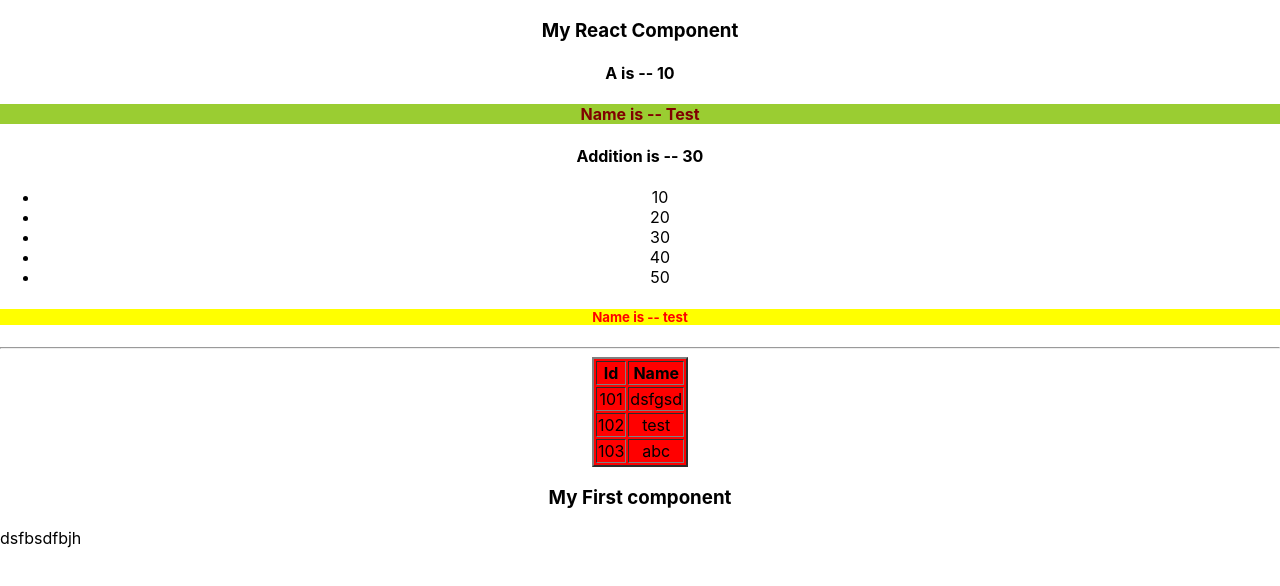
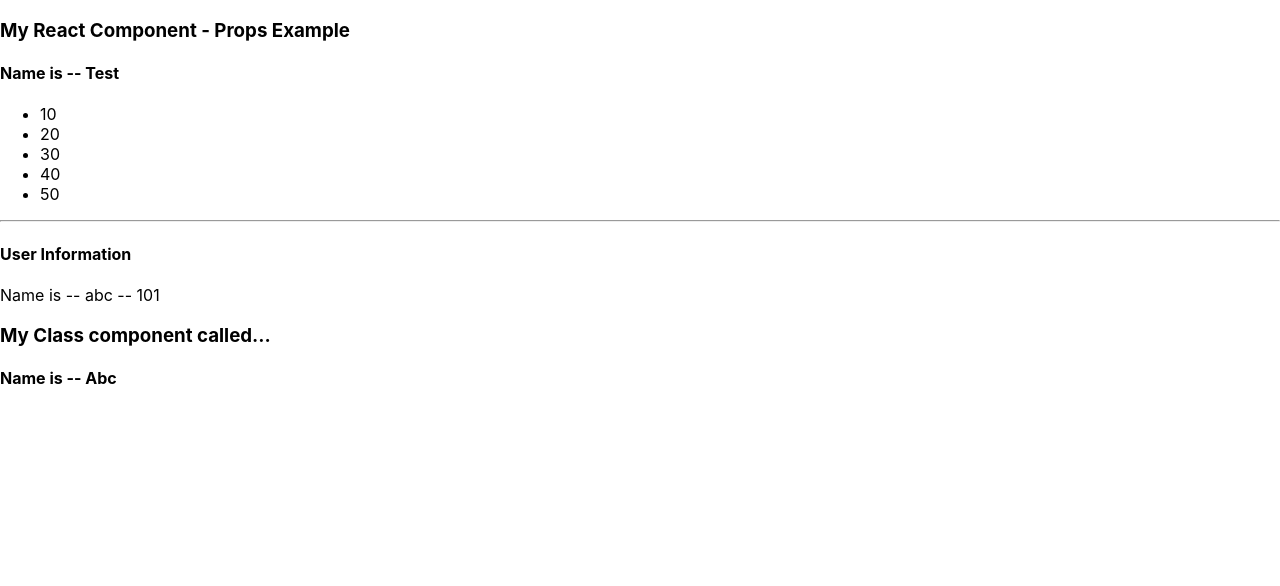
Before and after one commit to RinkalAdesaraTops/firstreactproject, a React (Create React App) app: page / in a window 1280 px wide. Shown: the top 586 px of the page. Built offline with nearby package versions, Linux system fonts and the light colour scheme.

Commit message:
class& props

```diff
--- a/src/App.js
+++ b/src/App.js
@@ -1,73 +1,25 @@
 import logo from './logo.svg';
 import './App.css';
 import Mycomponent from './Mycomponent';
+import Firstcomponent from './Firstcomponent';
+import ClassComponent from './ClassComponent';
 
 function App() {
-  let a=10;
-  let name = "Test";
-  let arr=[10,20,30,40,50]
-  let obj = {
-    "id":101,
-    "name":"test",
-    "age":25,
-    "salary":25000
-  }
-  let user = [
-    {
-      "uid":101,
-      "uname":"dsfgsd"
-    },
-    {
-      "uid":102,
-      "uname":"test"
-    },
-    {
-      "uid":103,
-      "uname":"abc"
-    }
-  ]
-  let st = {
-    color:"maroon",
-    backgroundColor:"yellowgreen"
+  const arr = [10,20,30,40,50]
+  const userObj = {
+    id:101,
+    name:"abc",
+    age:25,
+    salary:25890
   }
   return (
     <>
-    <div className="App">
-      <h3>My React Component</h3>
-      <h4>A is -- {a}</h4>
-      <h4 style={st}>Name is -- {name}</h4>
-      <h4>Addition is -- {10+20}</h4>
-      <ul>
-          {
-            arr.map((i,index)=>{
-              return <li key={index}>{i}</li>
-            })
-          }
-      </ul>
-      <h5 style={{color:"red",backgroundColor:"yellow"}}>Name is -- {obj.name}</h5>
-      <hr />
-      <table border={'2'} align='center' bgcolor='red'>
-        <tr>
-          <th>Id</th>
-          <th>Name</th>
-        </tr>
-        {
-          user.map((i)=>{
-              return (
-                <tr>
-                  <td>{i.uid}</td>
-                  <td>{i.uname}</td>
+    <div>
+      <h3>My React Component - Props Example</h3>
+      <Firstcomponent name="Test" testarr={arr} user={userObj} />
+      <ClassComponent name="Abc" />
+    </div>
 
-                </tr>
-              )
-          })
-        }
-      </table>
-      <Mycomponent />
-    </div>
-    <div>
-      dsfbsdfbjh
-    </div>
     </>
   );
 
--- /dev/null
+++ b/src/ClassComponent.jsx
@@ -0,0 +1,17 @@
+import React, { Component } from 'react';
+
+class ClassComponent extends Component {
+    constructor(props){
+        super(props);
+    }
+    render() {
+        return (
+            <div>
+                <h3>My Class component called...</h3>
+                <h4>Name is -- {this.props.name}</h4>
+            </div>
+        );
+    }
+}
+
+export default ClassComponent;
--- /dev/null
+++ b/src/Firstcomponent.jsx
@@ -0,0 +1,17 @@
+import React from 'react'
+
+const Firstcomponent = (props) => {
+    const li = props.testarr.map((i)=> <li>{i}</li> )
+  return (
+    <div>
+        <h4>Name is -- {props.name}</h4>
+        <ul>
+            {li}
+        </ul>
+        <hr />
+        <h4>User Information</h4>
+        <p>Name is -- {props.user.name} -- {props.user.id}</p>
+    </div>
+  )
+}
+export default Firstcomponent
```
Also changed, not shown: src/App copy.js (added, +76 -0 lines).
